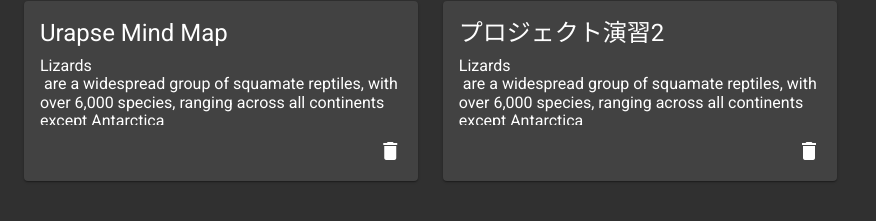
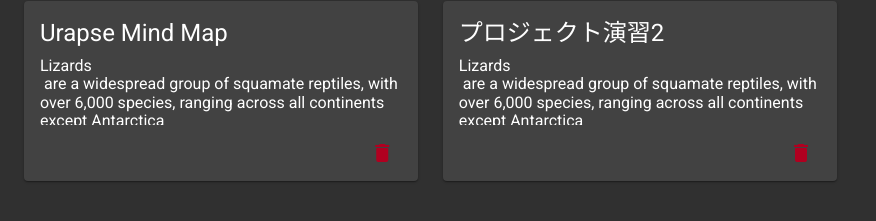
Before and after one commit to Nexus0831/urapse, a Vue app: page / in a window 1280 px wide. Shown: the part 121-342 px from the top of the page, without its empty margins (0-876 px from the left). Built offline with nearby package versions, Linux system fonts and the light colour scheme.

Commit message:
feat: iconのスタイルを作成

```diff
--- a/src/components/Card.vue
+++ b/src/components/Card.vue
@@ -21,7 +21,11 @@
     >
     </textarea>
     <div class="icon-container">
-      <MaterialIcon class="delete-icon" icon="delete" />
+      <MaterialIcon
+        class="delete-icon"
+        icon="delete"
+        rippleColor="rgba(176, 0, 32, 0.5)"
+      />
     </div>
   </div>
 </template>
@@ -175,4 +179,9 @@ export default class Card extends Vue {
     grid-row 6 / 7
     grid-column 2 / 3
     /*--- end ---*/
+
+  .delete-icon
+    /*--- style ---*/
+    color #B00020
+    /*--- end ---*/
 </style>
--- a/src/components/MaterialIcon.vue
+++ b/src/components/MaterialIcon.vue
@@ -1,19 +1,62 @@
 <template>
   <div id="icon">
-    <i class="material-icons">{{ icon }}</i>
+    <div
+      class="icon-graphy"
+      @click.stop="(event) => rippleEvent(event, rippleColor)"
+    >
+      <i class="material-icons">{{ icon }}</i>
+    </div>
   </div>
 </template>
 
 <script lang="ts">
 import { Component, Prop, Vue } from 'vue-property-decorator';
+import rippleEffect from '@/functions/ripple';
 
-@Component
+@Component({
+  methods: {
+    rippleEvent: (event, rippleColor) => {
+      rippleEffect(event, rippleColor);
+    }
+  },
+})
 export default class MaterialIcon extends Vue {
   @Prop() private icon!: string;
+  @Prop() private rippleColor!: string;
+  // @Prop() private bgColor!: string;
+  //
+  // styles(): object {
+  //   return { bgColor: this.bgColor };
+  // }
 }
 </script>
 
 <style scoped lang="stylus">
+
 #icon
   user-select none
+
+.icon-graphy
+  /*--- attr ---*/
+  /*--- end ---*/
+
+  /*--- style ---*/
+  border-radius 50%
+  transition all 0.3s
+  height 40px
+  width 40px
+  overflow hidden
+  position relative
+  /*--- end ---*/
+
+  /*--- layout ---*/
+  display flex
+  justify-content center
+  align-items center
+  /*--- end ---*/
+
+  &:hover
+    /*background-color bgColor*/
+    background-color rgba(255, 255, 255, 0.08)
+    cursor pointer
 </style>
```
